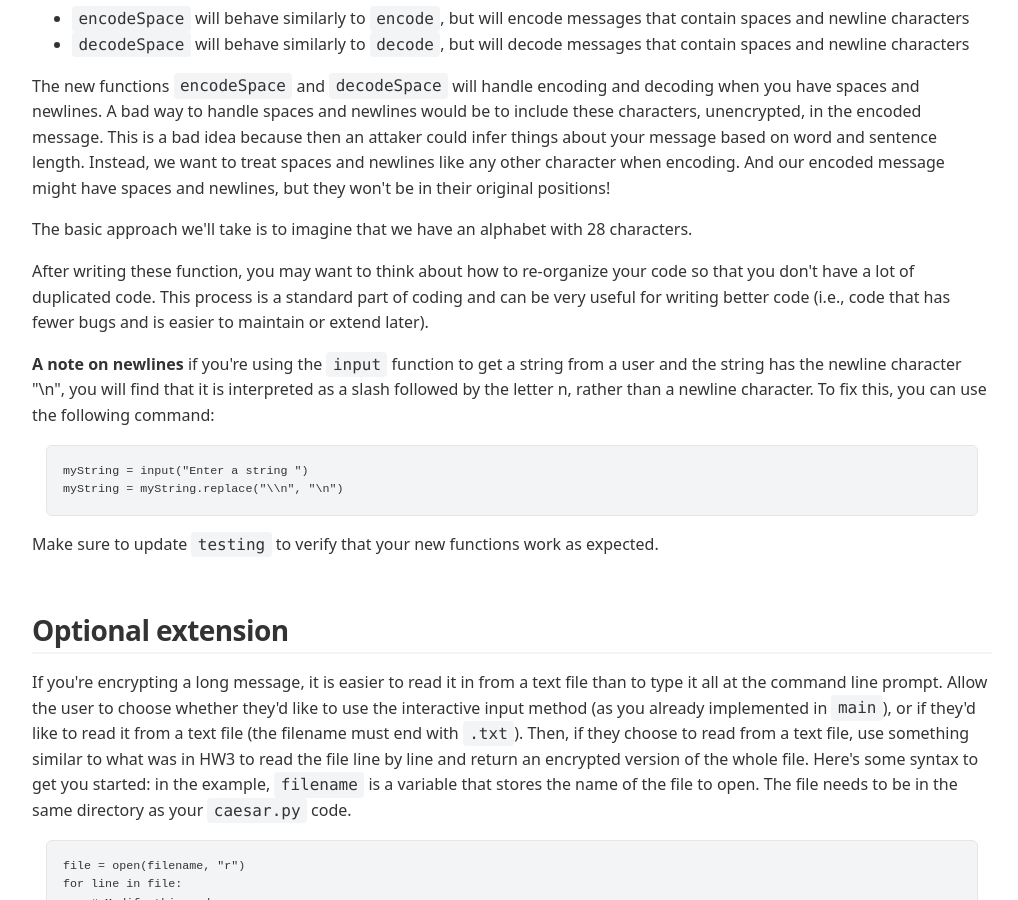
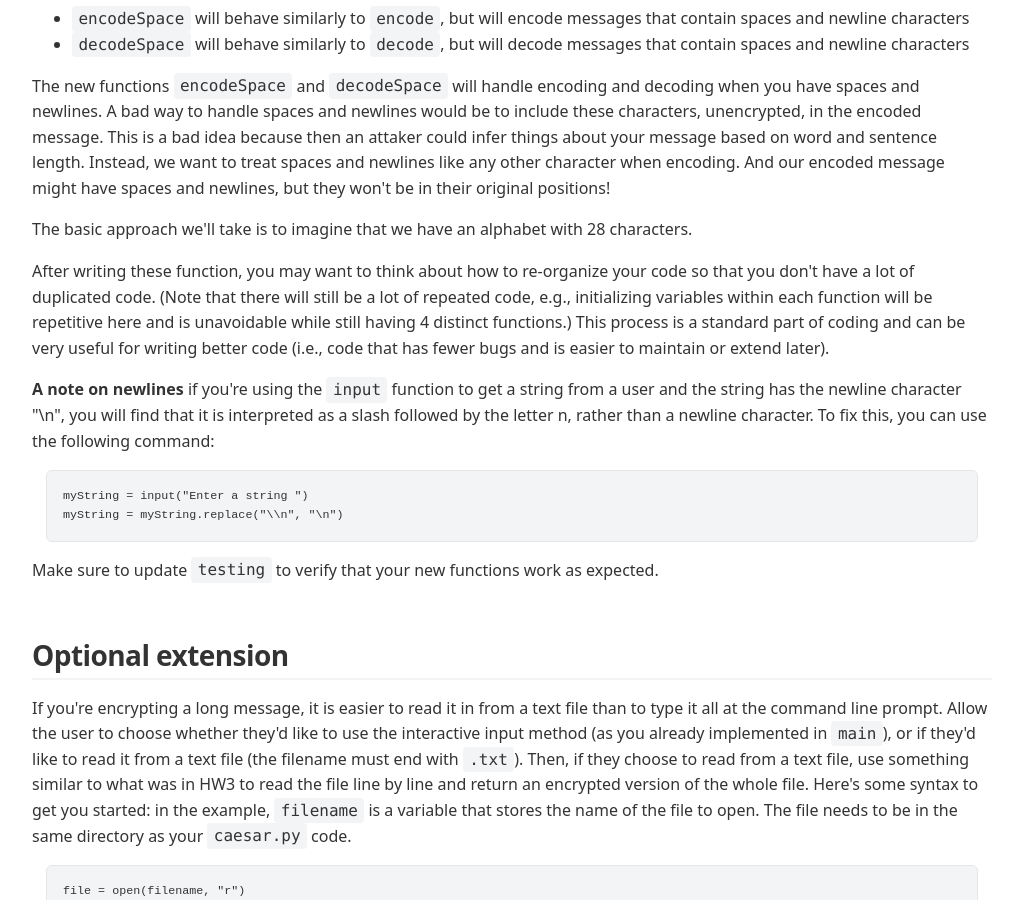
Before and after one commit to annapmeyer/annapmeyer.github.io, a Jekyll site: the page built from _pages/teaching/2026-2spring-cs111/assignments/hw5/hw5.html, in a window 1280 px wide and 900 px high, scrolled down 3591 px. Shown: the whole window, without its empty margins (128-1146 px from the left). Built offline with Jekyll 4.4.1, drawn with Linux system fonts in a browser that asks for light colours.

Commit message:
update hw5 descr

```diff
--- a/_pages/teaching/2026-2spring-cs111/assignments/hw5/hw5.html
+++ b/_pages/teaching/2026-2spring-cs111/assignments/hw5/hw5.html
@@ -439,7 +439,9 @@ The basic approach we'll take is to imagine that we have an alphabet with 28 cha
 
 <p>
 After writing these function, you may want to think about how to re-organize your code so that you don't have a
-lot of duplicated code. This process is a standard part of coding and can be very useful for writing better code (i.e., code
+lot of duplicated code. (Note that there will still be a lot of repeated code, e.g., initializing variables within each function will be
+repetitive here and is unavoidable while still having 4 distinct functions.)
+This process is a standard part of coding and can be very useful for writing better code (i.e., code
 that has fewer bugs and is easier to maintain or extend later).
 </p>
 
```
